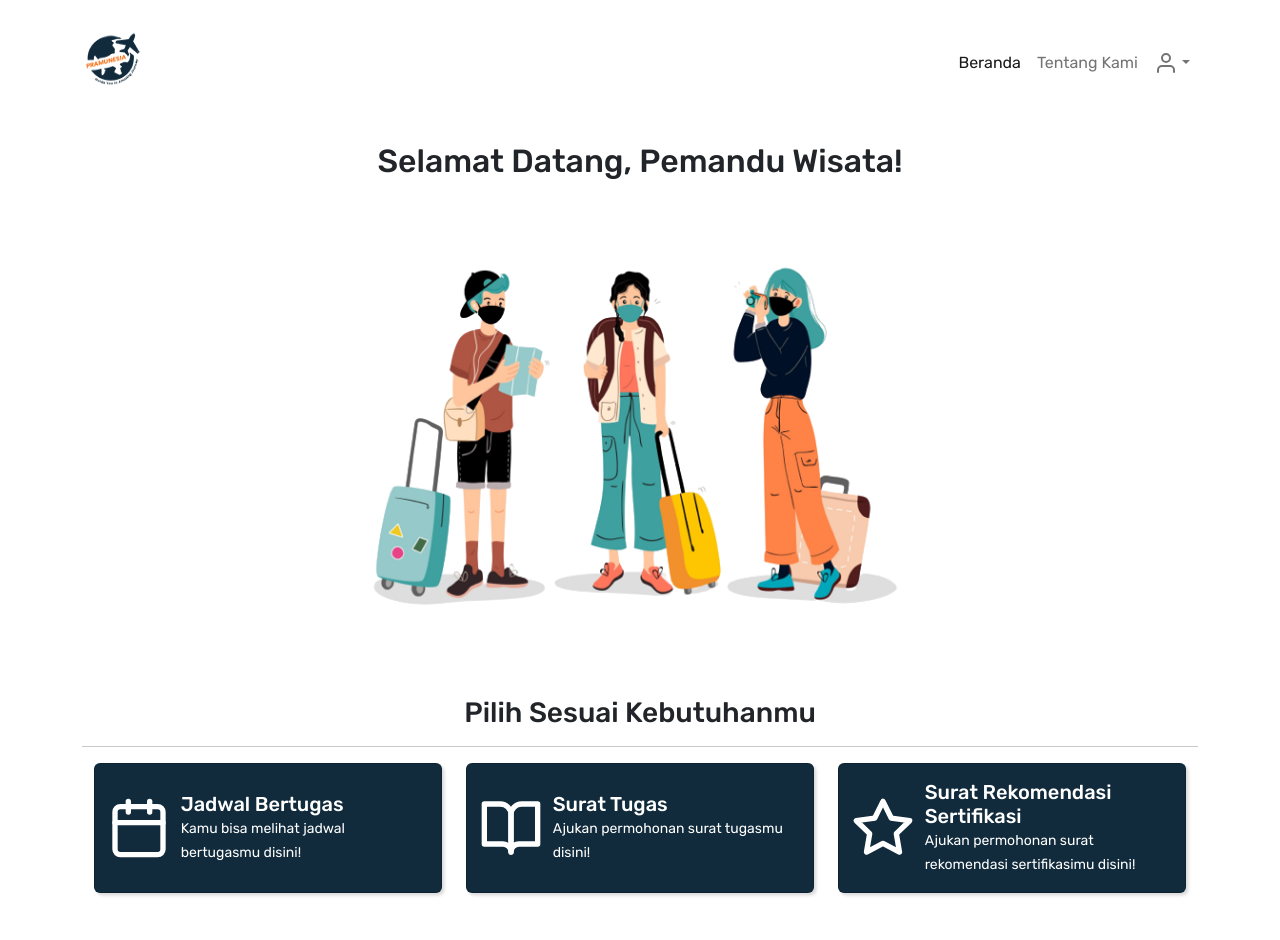
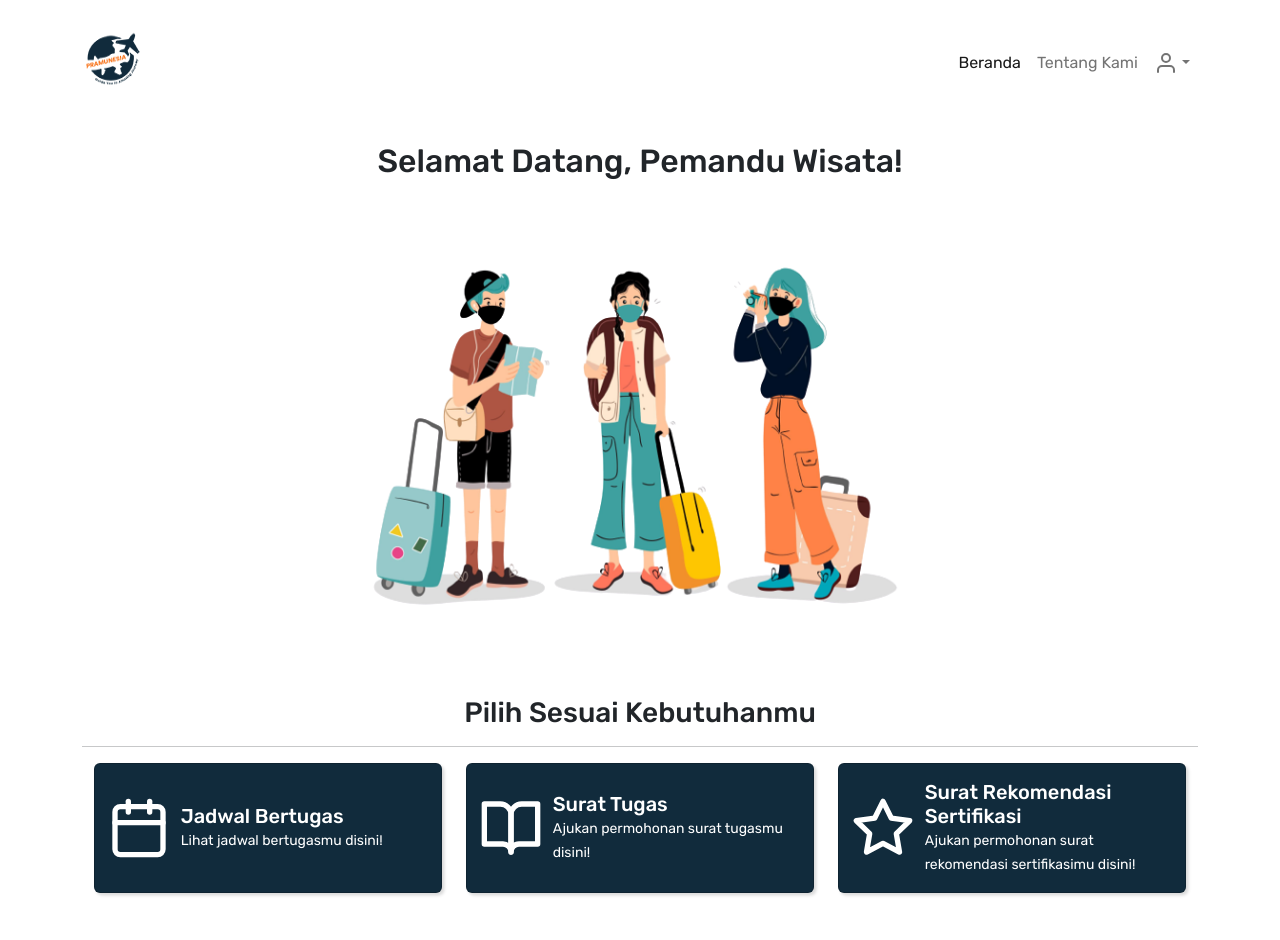
Before and after one commit to umarshd/pramunesia, a Next.js app: page /guide/home in a window 1280 px wide. Shown: the top 940 px of the page. Built offline with nearby package versions, Linux system fonts and the light colour scheme.

Commit message:
Update index.jsx

```diff
--- a/pages/guide/home/index.jsx
+++ b/pages/guide/home/index.jsx
@@ -19,28 +19,69 @@ function GuideHomePage() {
         <hr />
         <div className="row my-3">
           <div className="col-12 col-xl-4 mb-4 d-flex justify-content-center">
-            <Card
-              icons={<FiCalendar size="4rem" color="white" />}
-              title="Jadwal Bertugas"
-              desc="Kamu bisa melihat jadwal bertugasmu
-          disini!"
-            />
+            <div className="card shadow-card" style={{ width: "100%" }}>
+              <div
+                className="row d-flex align-items-center justify-content-center"
+                style={{ height: "8rem" }}
+              >
+                <div className="col-2">
+                  <FiCalendar size="4rem" color="white" />
+                </div>
+                <div className="col-10">
+                  <div className="card-body">
+                    <h5 className="card-title text-white">Jadwal Bertugas</h5>
+                    <small className="card-text text-white">
+                      Lihat jadwal bertugasmu disini!
+                    </small>
+                  </div>
+                </div>
+              </div>
+            </div>
           </div>
           <div className="col-12 col-xl-4 mb-4 d-flex justify-content-center">
-            <Card
-              icons={<FiBookOpen size="4rem" color="white" />}
-              title="Surat Tugas"
-              desc="Ajukan permohonan surat tugasmu
-          disini!"
-            />
+            <div className="card shadow-card" style={{ width: "100%" }}>
+              <div
+                className="row d-flex align-items-center justify-content-center"
+                style={{ height: "8rem" }}
+              >
+                <div className="col-2">
+                  <FiBookOpen size="4rem" color="white" />
+                </div>
+                <div className="col-10">
+                  <div className="card-body">
+                    <h5 className="card-title text-white">Surat Tugas</h5>
+                    <small className="card-text text-white">
+                      Ajukan permohonan surat tugasmu disini!
+                    </small>
+                  </div>
+                </div>
+              </div>
+            </div>
           </div>
           <div className="col-12 col-xl-4 mb-4 d-flex justify-content-center">
-            <Card
-              icons={<FiStar size="4rem" color="white" />}
-              title="Surat Rekomendasi Sertifikasi"
-              desc="Ajukan permohonan surat rekomendasi sertifikasimu
-          disini!"
-            />
+            <div className="card shadow-card" style={{ width: "100%" }}>
+              <a href="" className="nav-link">
+                <div
+                  className="row d-flex align-items-center justify-content-center"
+                  style={{ height: "8rem" }}
+                >
+                  <div className="col-2">
+                    <FiStar size="4rem" color="white" />
+                  </div>
+                  <div className="col-10">
+                    <div className="card-body">
+                      <h5 className="card-title text-white">
+                        Surat Rekomendasi Sertifikasi
+                      </h5>
+                      <small className="card-text text-white">
+                        Ajukan permohonan surat rekomendasi sertifikasimu
+                        disini!
+                      </small>
+                    </div>
+                  </div>
+                </div>
+              </a>
+            </div>
           </div>
         </div>
       </div>
```
